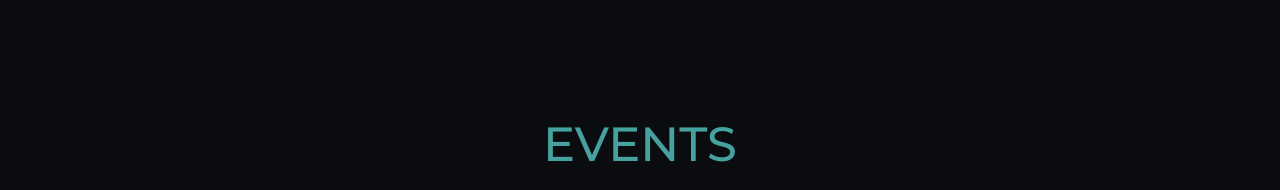
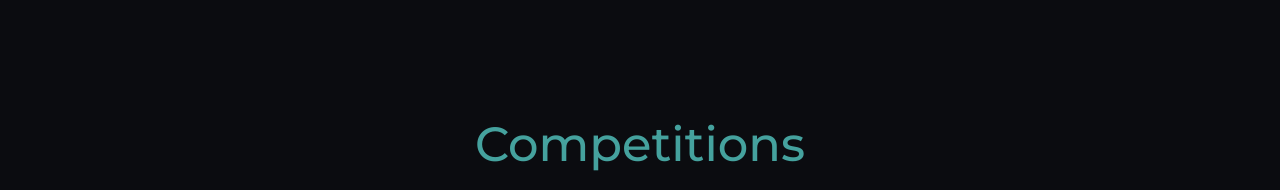
Before and after one commit to E-Cell-IITH/E-Cell-Website, a Next.js app: page /esummit in a window 1280 px wide. Shown: the part 1880-2070 px from the top of the page. Built offline with nearby package versions, Linux system fonts and the light colour scheme.

Commit message:
events->competitions

```diff
--- a/components/Events/Events.jsx
+++ b/components/Events/Events.jsx
@@ -5,7 +5,7 @@ function Events() {
   return (
     <section>
       <div>
-        <h2 className="text-center font-medium text-5xl text-blue">EVENTS</h2>
+        <h2 className="text-center font-medium text-5xl text-blue">Competitions</h2>
       </div>
       <br />
       <div className="py-[3rem] lg:pt-0 lg:pb-[4rem]">
```
